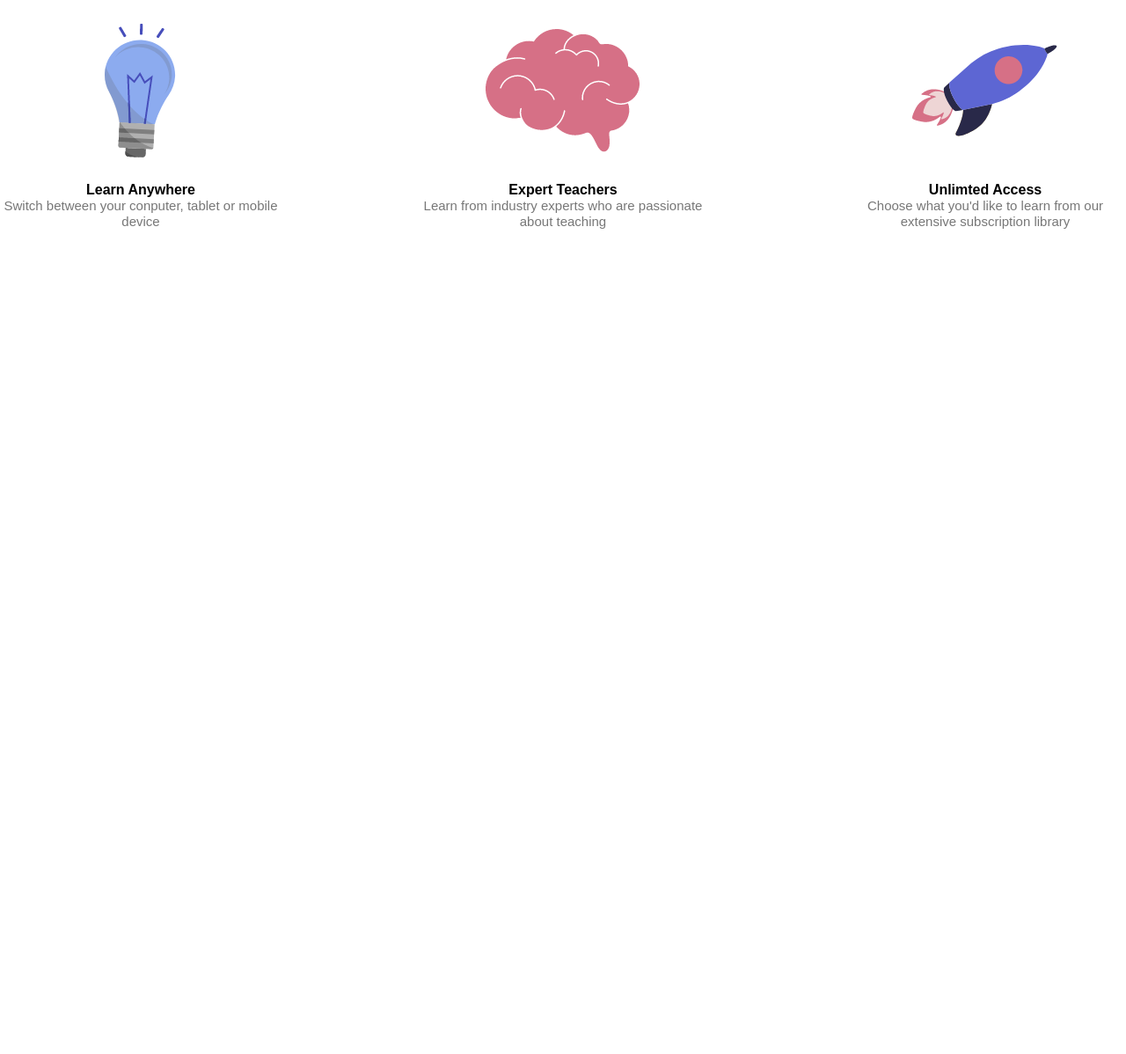
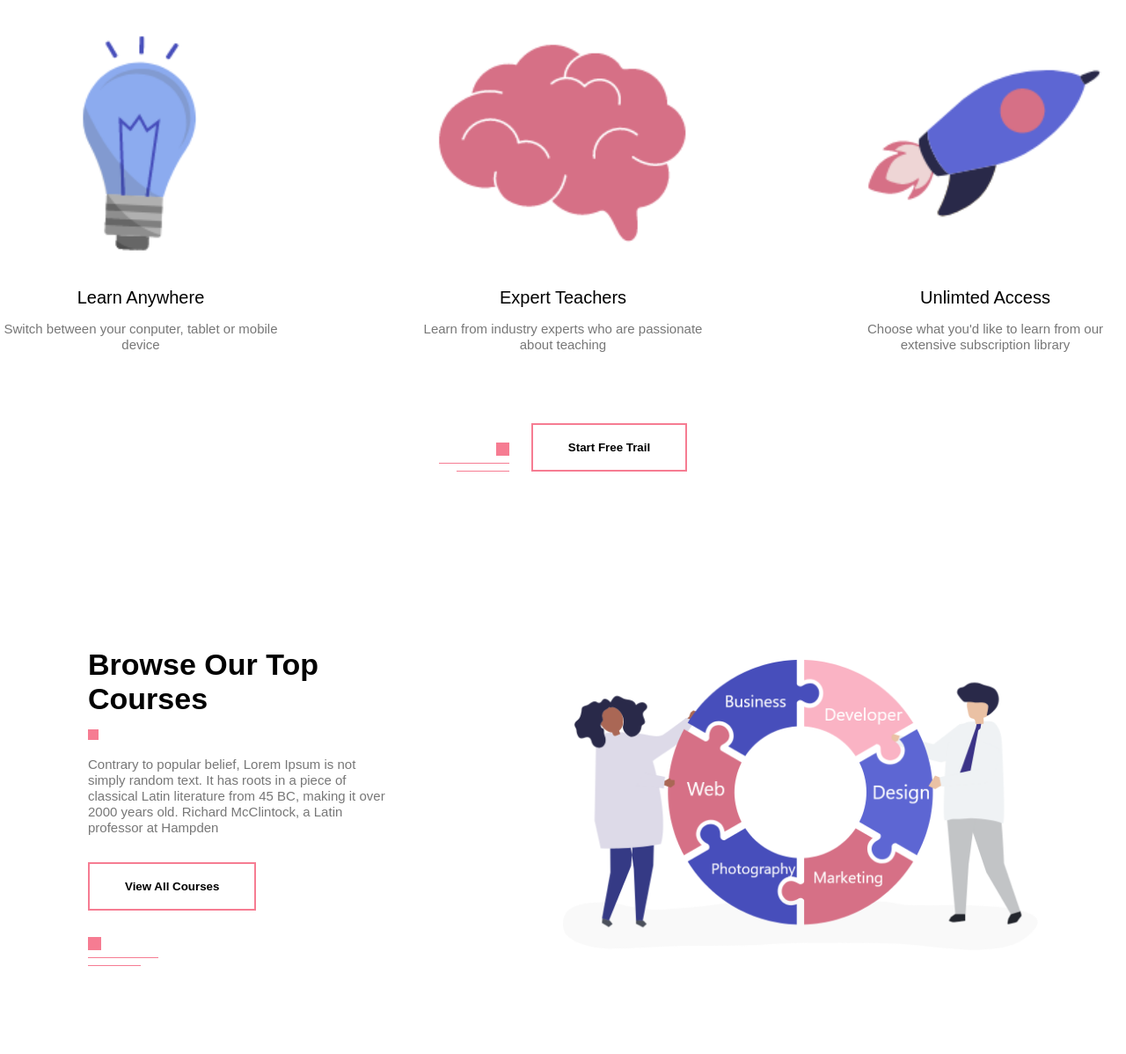
Before and after one commit to Firoz01/Xypo, a plain HTML site: page index.html in a window 1280 px wide. Shown: the part 1613-2811 px from the top of the page at 88% size. Before the commit the page ends 1974 px from the top, so only its background shows below. Drawn offline with Linux system fonts and the light colour scheme.

Commit message:
complete courses section

```diff
--- a/index.html
+++ b/index.html
@@ -31,9 +31,9 @@
 
     <nav id="sideNav">
         <ul>
-            <li><a href="#">HOME</a></li>
-            <li><a href="#">ABOUT</a></li>
-            <li><a href="#">FEATURES</a></li>
+            <li><a href="#header">HOME</a></li>
+            <li><a href="#about">ABOUT</a></li>
+            <li><a href="#features">FEATURES</a></li>
             <li><a href="#">COURSES</a></li>
             <li><a href="#">OFFER</a></li>
             <li><a href="#">CONTACT</a></li>
@@ -89,7 +89,40 @@
                 <p>Choose what you'd like to learn from our extensive subscription library</p>
             </div>
         </div>
+        <div class="feature-btn">
+            <div class="line">
+                <span class="line-1"></span><br>
+                <span class="line-2"></span><br>
+                <span class="line-3"></span>
+            </div>
+            <button class="common-btn">Start Free Trail</button>
+        </div>
     </section>
+
+
+    <!-------Course Section------>
+
+    <section id="courses">
+        <div class="container course-row">
+            <div class="course-left-col">
+                <div class="course-text">
+                    <h1>Browse Our Top<br>Courses</h1>
+                    <span class="square"></span>
+                    <p>Contrary to popular belief, Lorem Ipsum is not simply random text. It has roots in a piece of classical Latin literature from 45 BC, making it over 2000 years old. Richard McClintock, a Latin professor at Hampden</p>
+                    <button class="common-btn">View All Courses</button>
+                    <div class="line">
+                        <span class="line-1"></span><br>
+                        <span class="line-2"></span><br>
+                        <span class="line-3"></span>
+                    </div>
+                </div>
+            </div>
+            <div class="course-right-col">
+                <img src="./images/course.png" alt="">
+            </div>
+        </div>
+    </section>
+
 
     <script src="./main.js"></script>
 </body>
--- a/style.css
+++ b/style.css
@@ -157,3 +157,48 @@ nav ul li a{
     flex-basis: 25%;
     text-align: center;
 }
+.feature-col img{
+    width: 100%;
+}
+.feature-col h4{
+    margin-bottom: 15px;
+    font-size: 20px;
+    font-weight: 400;
+}
+.feature-btn{
+    margin: 80px auto 0;
+    display: flex;
+    align-items: flex-end;
+    justify-content: center;
+}
+.feature-btn .line{
+    text-align: right;
+    display: inline-block;
+    margin-right: 25px;
+}
+
+/*-------courses--------*/
+
+#courses{
+    padding: 100px 0;
+}
+.course-row{
+    display: flex;
+    align-items: center;
+    flex-wrap: wrap;
+}
+.course-right-col{
+    flex-basis: 50%;
+}
+.course-right-col img{
+    width: 100%;
+}
+.course-left-col{
+    flex-basis: 50%;
+}
+.course-text{
+    max-width: 350px;
+}
+.course-text button{
+    margin: 30px 0;
+}
```
